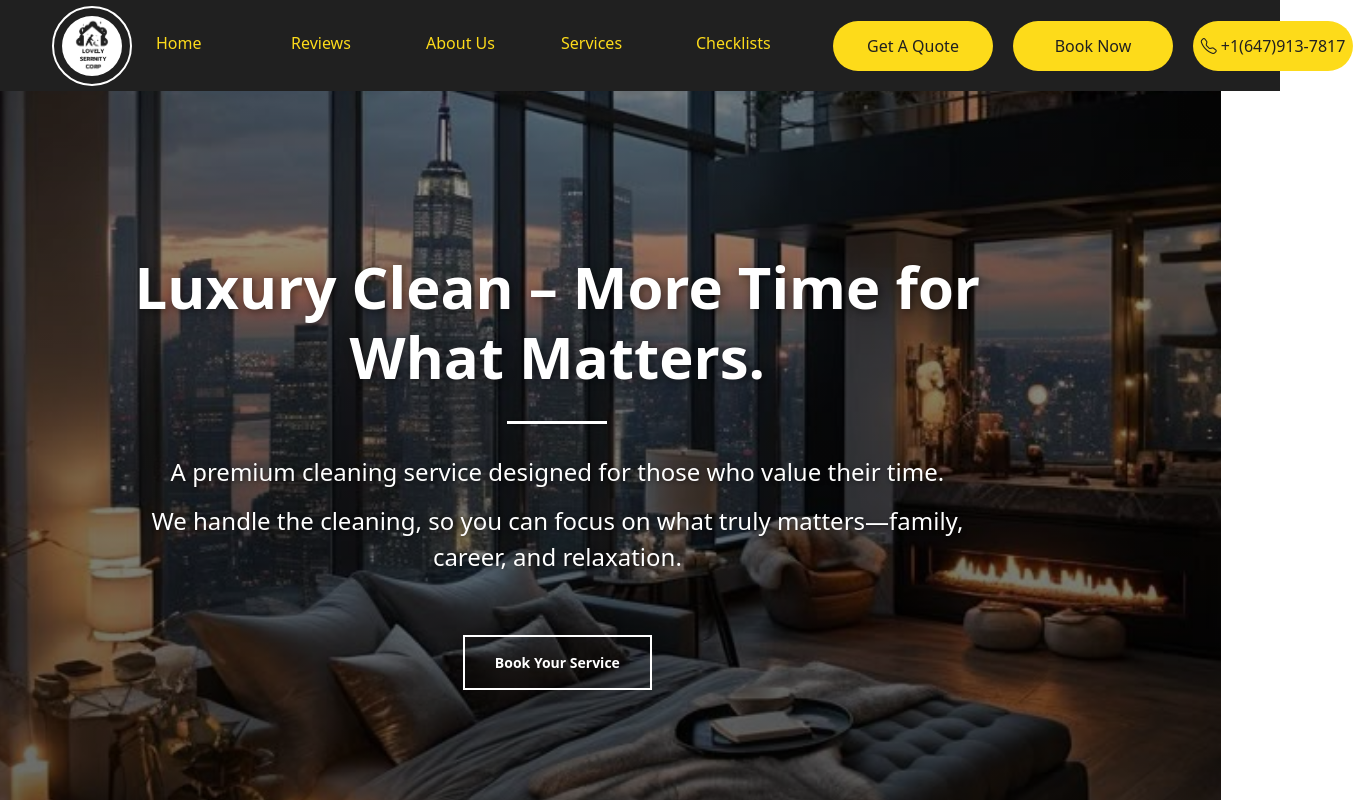
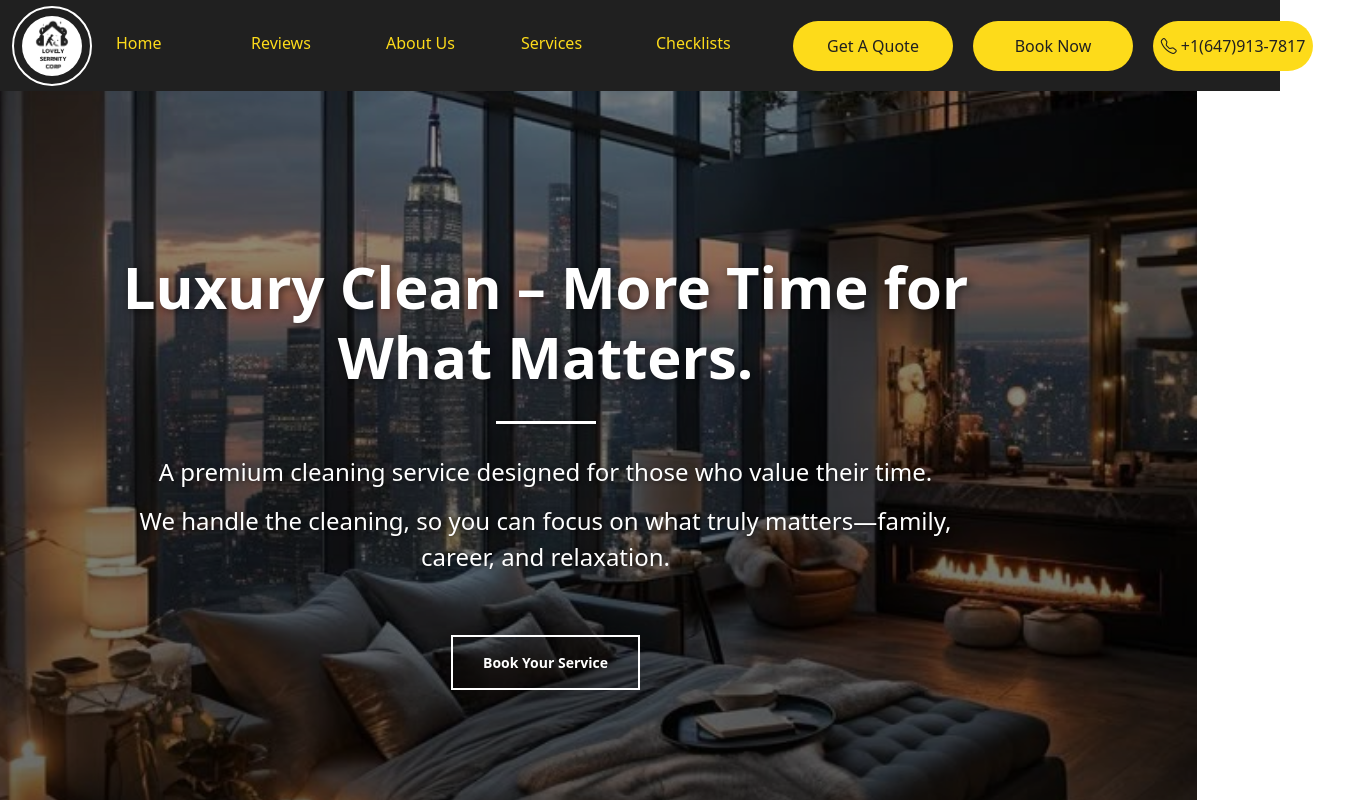
Before and after one commit to DjaniNanda/Online-Booking-Cleaning-Services, a React (Create React App) app in the folder frontend/: page / in a window 1280 px wide. Shown: the top 800 px of the page, 1363 px wide, since content can reach past the window. Built offline with nearby package versions, Linux system fonts and the light colour scheme.

Commit message:
modified Navbar

```diff
--- a/frontend/src/views/Homepage.css
+++ b/frontend/src/views/Homepage.css
@@ -1,7 +1,7 @@
 /* Base styles and resets */
 .homepage-container {
 
-    width: 103.65vw;
+    width: 101.8vw;
     overflow-x: hidden;
     margin-left: -23.5vh;
     padding: 0;
--- a/frontend/src/views/Navbar.css
+++ b/frontend/src/views/Navbar.css
@@ -17,7 +17,7 @@
 
 .navbar-brand img {
     width: 80px;
-    margin-left: 40px;
+    margin-left: 0px;
     padding: 8px;
     border-radius: 50%;
     border: 2px solid #fff;
--- a/frontend/src/views/Navbar.js
+++ b/frontend/src/views/Navbar.js
@@ -132,7 +132,6 @@ function Navbar() {
                                 </a>
                             </li>
 
-                            {/* Modified Services link to fix the error */}
                             <li className="nav-item" onMouseEnter={() => handleMouseEnter(4)} onMouseLeave={handleMouseLeave}>
                                 <a
                                     className="nav-link"
@@ -156,6 +155,9 @@ function Navbar() {
                                     Checklists
                                 </a>
                             </li>
+                            {/* Only show mobile buttons container if not on booking page */}
+                    {!isBookingPage && (
+                        <>
                             <li className="nav-item cta-desktop">
                                 <button id='estimation' onClick={() => setIsPopupOpen(true)} className="open-btn">Get A Quote</button>
                             </li>
@@ -171,6 +173,7 @@ function Navbar() {
                                     </button>
                                 </a>
                             </li>
+                            </>)}
                         </ul>
                     </div>
 
```
Also changed, not shown: 1 other file (tests, documents, lock files or other folders).
